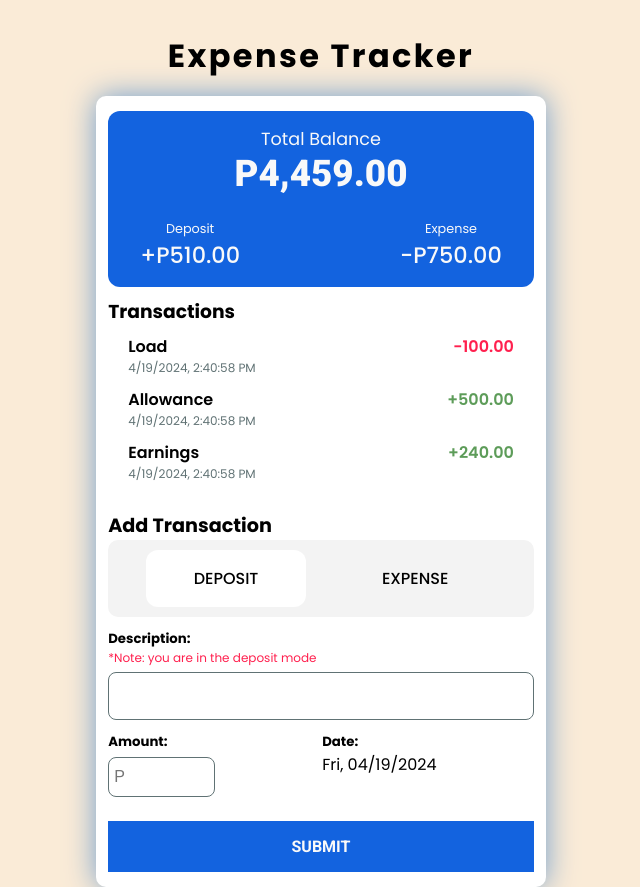
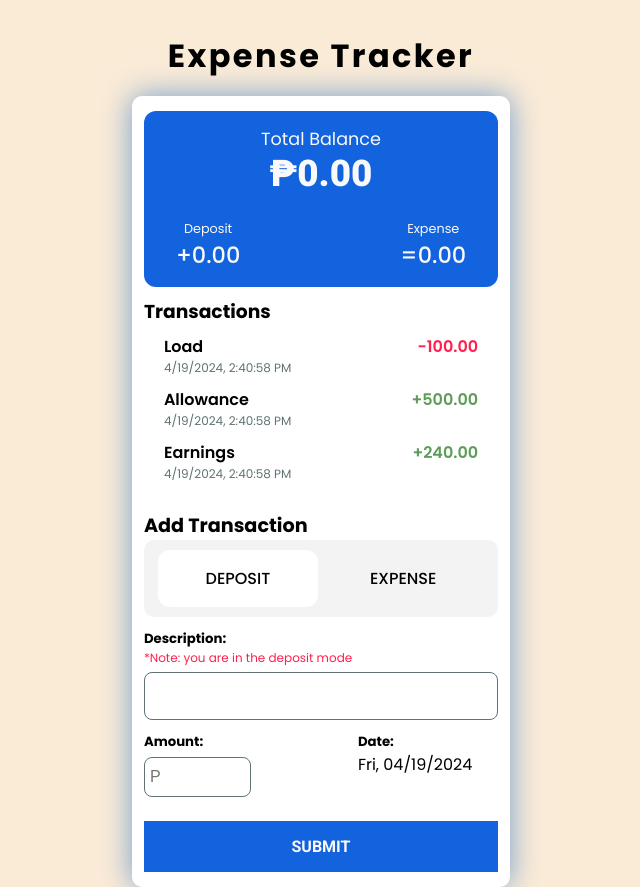
Before and after one commit to marlonpondavilla/expense-tracker, a plain HTML site: page index.html in a window 1280 px wide. Shown: the whole page, without its empty margins (319-959 px from the left). Drawn offline with Linux system fonts and the light colour scheme.

Commit message:
finalize money logic and add utils

```diff
--- a/data/data.js
+++ b/data/data.js
@@ -21,4 +21,11 @@ const transactionsData = [
   },
 ];
 
-export { transactionsData };
+const balance = [
+  {
+    balance: 0,
+    deposit: 0,
+    expense: 0,
+  }
+]
+export { transactionsData, balance };
--- a/index.html
+++ b/index.html
@@ -19,17 +19,23 @@
             <div class="main-dashboard">
                 <div class="group-1">
                     <h2>Total Balance</h2>
-                    <p class="balance">P4,459.00</p>
+                    <p class="balance">
+                        <!-- js generated -->
+                    </p>
                 </div>
                 <!-- MAIN BOTTOM -->
                 <div class="sub-main">
                     <div class="deposit-group">
                         <p class="deposit-title">Deposit</p>
-                        <p class="deposit-amount">+P510.00</p>
+                        <p class="deposit-amount">
+                            <!-- js generated -->
+                        </p>
                     </div>
                     <div class="expense-group">
                         <p class="expense-title">Expense</p>
-                        <p class="expense-amount">-P750.00</p>
+                        <p class="expense-amount">
+                            <!-- js generated -->
+                        </p>
                     </div>
                 </div>
             </div>
@@ -73,6 +79,7 @@
         </article>
     </section>
 
+    <script type="module" src="./src/balance.js"></script>
     <script type="module" src="./src/script.js"></script>
     <script type="module" src="./src/transactions.js"></script>
 
--- /dev/null
+++ b/src/balance.js
@@ -0,0 +1,16 @@
+import {balance} from "../data/data.js";
+import {fixDecimal, moneySigns} from "../utils/money.js"
+
+const totalBalanceHTML = document.querySelector('.balance');
+const depositBalanceHTML = document.querySelector('.deposit-amount');
+const expenseBalanceHTML = document.querySelector('.expense-amount');
+
+balance.forEach((newBalance) =>{
+    const currentBalance = newBalance.balance;
+    const currentDeposit = newBalance.deposit;
+    const currentExpense = newBalance.expense;
+
+    totalBalanceHTML.innerHTML += `<p>${moneySigns[0] + fixDecimal(currentBalance)}</p>`;
+    depositBalanceHTML.innerHTML += `<p>${moneySigns[1] + fixDecimal(currentDeposit)}</p>`;
+    expenseBalanceHTML.innerHTML += `<p>${moneySigns[2] + fixDecimal(currentExpense)}</p>`;
+})
--- a/src/transactions.js
+++ b/src/transactions.js
@@ -1,4 +1,5 @@
 import { transactionsData } from "../data/data.js";
+import { fixDecimal } from "../utils/money.js";
 
 // transaction generation
 let transactionHTML = "";
@@ -24,7 +25,7 @@ if (transactionsData.length === 0) {
                 <p class="transaction-date">${transaction.transactionDate}</p>
             </li>
             <li class="transaction-amount" data-tr-type="${transaction.type}">
-                ${transactionSign + transaction.transactionAmount.toFixed(2)}
+                ${transactionSign + fixDecimal(transaction.transactionAmount)}
             </li>
         </div>
             `;
--- /dev/null
+++ b/utils/money.js
@@ -0,0 +1,6 @@
+
+export function fixDecimal(money){
+    return money.toFixed(2);
+}
+
+export const moneySigns = ["₱", "+", "="];
```
